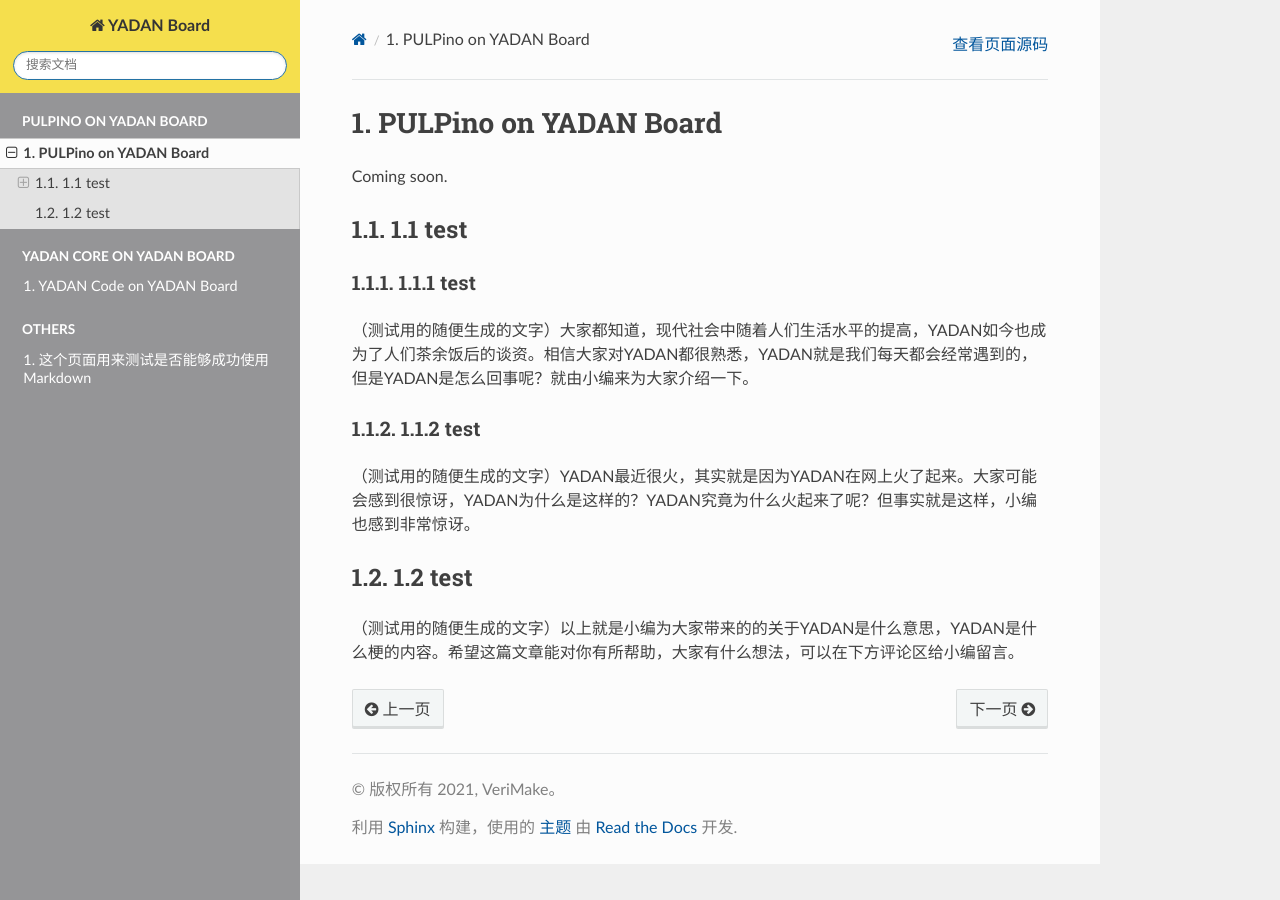
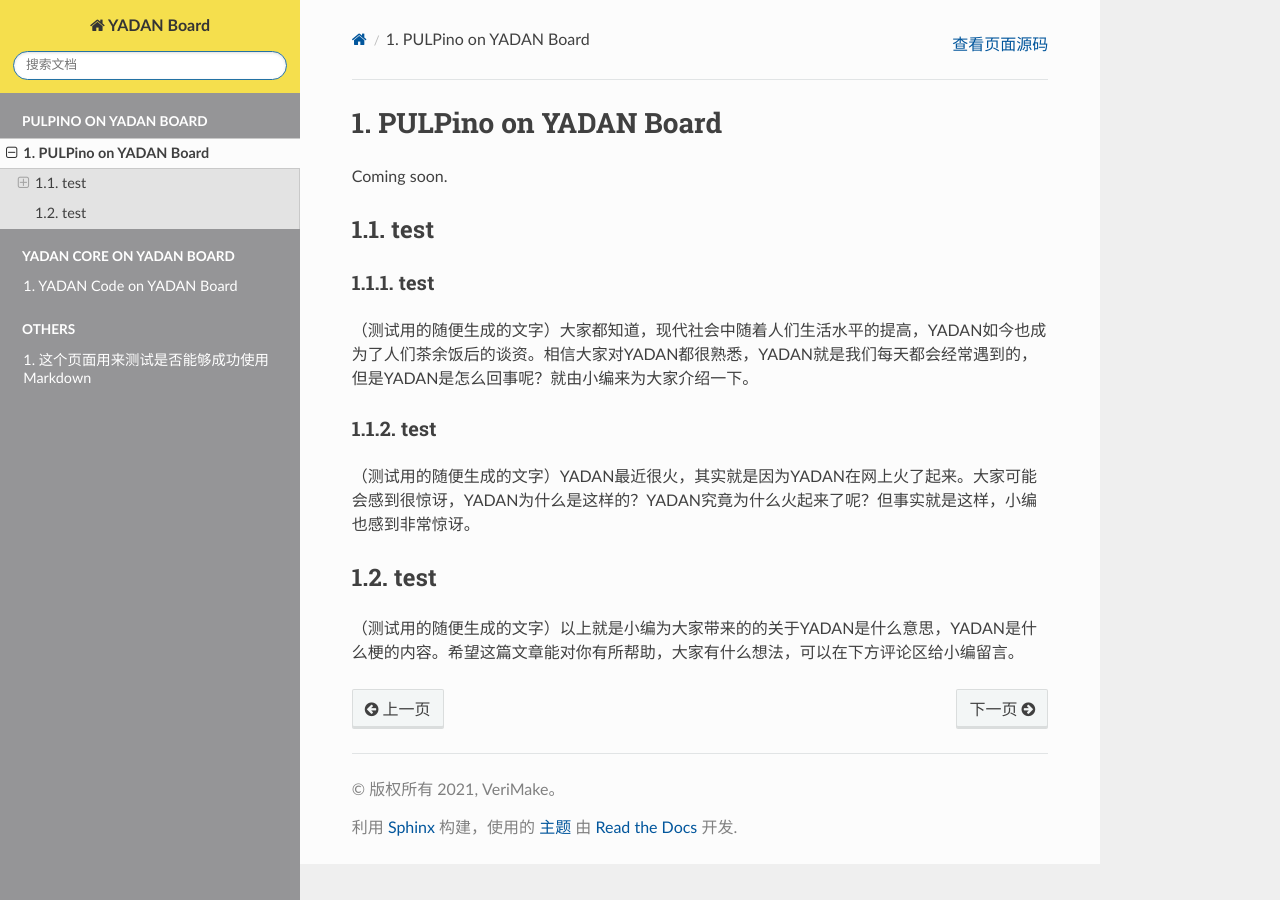
Before and after one commit to CSY-tvgo/YADAN-Docs, a Sphinx documentation site: the page built from docs/source/PULPino/index.md, in a window 1280 px wide. Built offline with Sphinx 7.4.7 and the Read the Docs theme 2.0.0, drawn with Linux system fonts in a browser that asks for light colours.

Commit message:
Update index.md

```diff
--- a/docs/source/PULPino/index.md
+++ b/docs/source/PULPino/index.md
@@ -2,12 +2,12 @@
 
 Coming soon.
 
-## 1.1 test
-### 1.1.1 test
+## test
+### test
 （测试用的随便生成的文字）大家都知道，现代社会中随着人们生活水平的提高，YADAN如今也成为了人们茶余饭后的谈资。相信大家对YADAN都很熟悉，YADAN就是我们每天都会经常遇到的，但是YADAN是怎么回事呢？就由小编来为大家介绍一下。
 
-### 1.1.2 test
+### test
 （测试用的随便生成的文字）YADAN最近很火，其实就是因为YADAN在网上火了起来。大家可能会感到很惊讶，YADAN为什么是这样的？YADAN究竟为什么火起来了呢？但事实就是这样，小编也感到非常惊讶。
 
-## 1.2 test
+## test
 （测试用的随便生成的文字）以上就是小编为大家带来的的关于YADAN是什么意思，YADAN是什么梗的内容。希望这篇文章能对你有所帮助，大家有什么想法，可以在下方评论区给小编留言。
```
